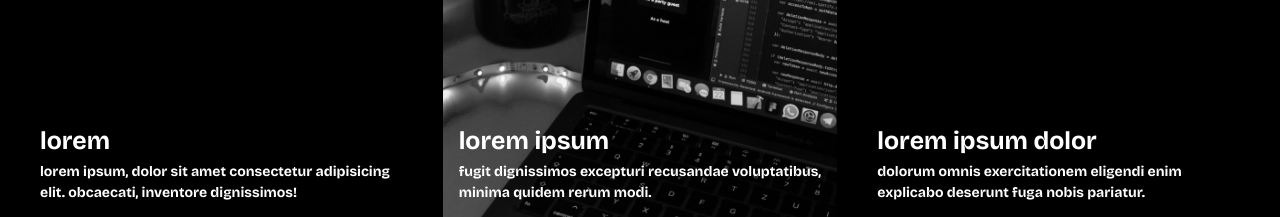
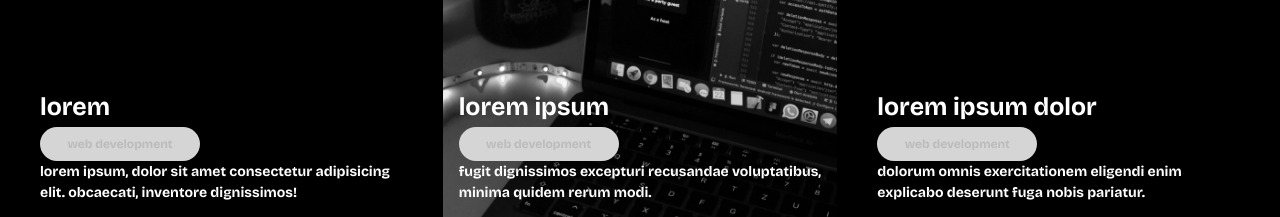
Before and after one commit to zani0/byzoe, a Next.js app in the folder by-zoe/: page / in a window 1280 px wide. Shown: the part 1880-2097 px from the top of the page. Built offline with nearby package versions, Linux system fonts and the light colour scheme.

Commit message:
added pills to cards

```diff
--- a/by-zoe/src/app/page.tsx
+++ b/by-zoe/src/app/page.tsx
@@ -145,6 +145,7 @@ export default function Navigation() {
               </Link>
               <figcaption className="absolute px-4 lowercase text-white bottom-6">
                 <h1 className="lg:text-[25px] text-[18px]">{item.name}</h1>
+                <div className="bg-gray-300 max-w-[160px] px-6 py-2 rounded-full"><p className="text-[12px] text-center text-pink-300">{item.category}</p></div>
                 <p className="lg:text-[14px] text-[14px] mb-4">
                   {item.description}
                 </p>
@@ -192,6 +193,12 @@ export default function Navigation() {
           </div>
         </div>
       </section>
+      {/* footer */}
+      <section id="footer" className="py-6">
+        <div className="text-center">
+          <p className="text-white">&copy; 2025 by zoe.</p>
+        </div>
+      </section>
     </>
   );
 }
```
